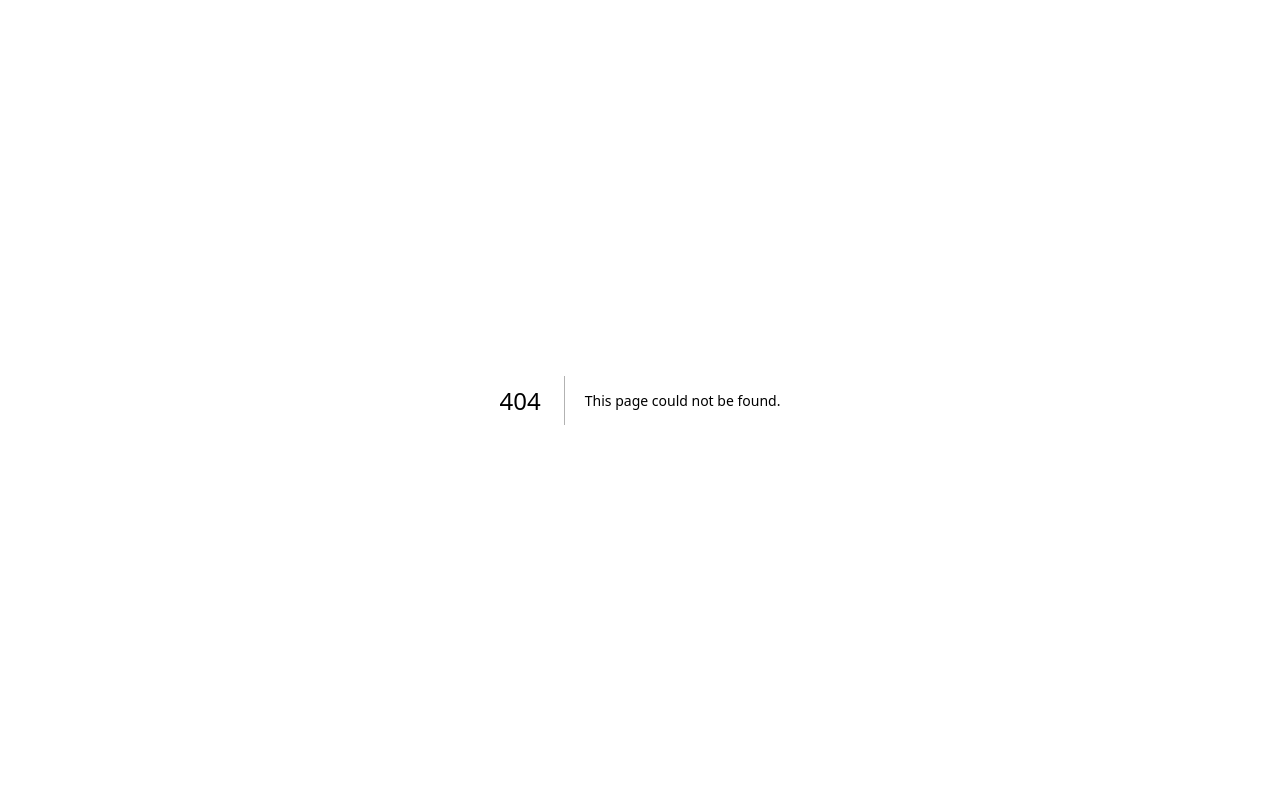
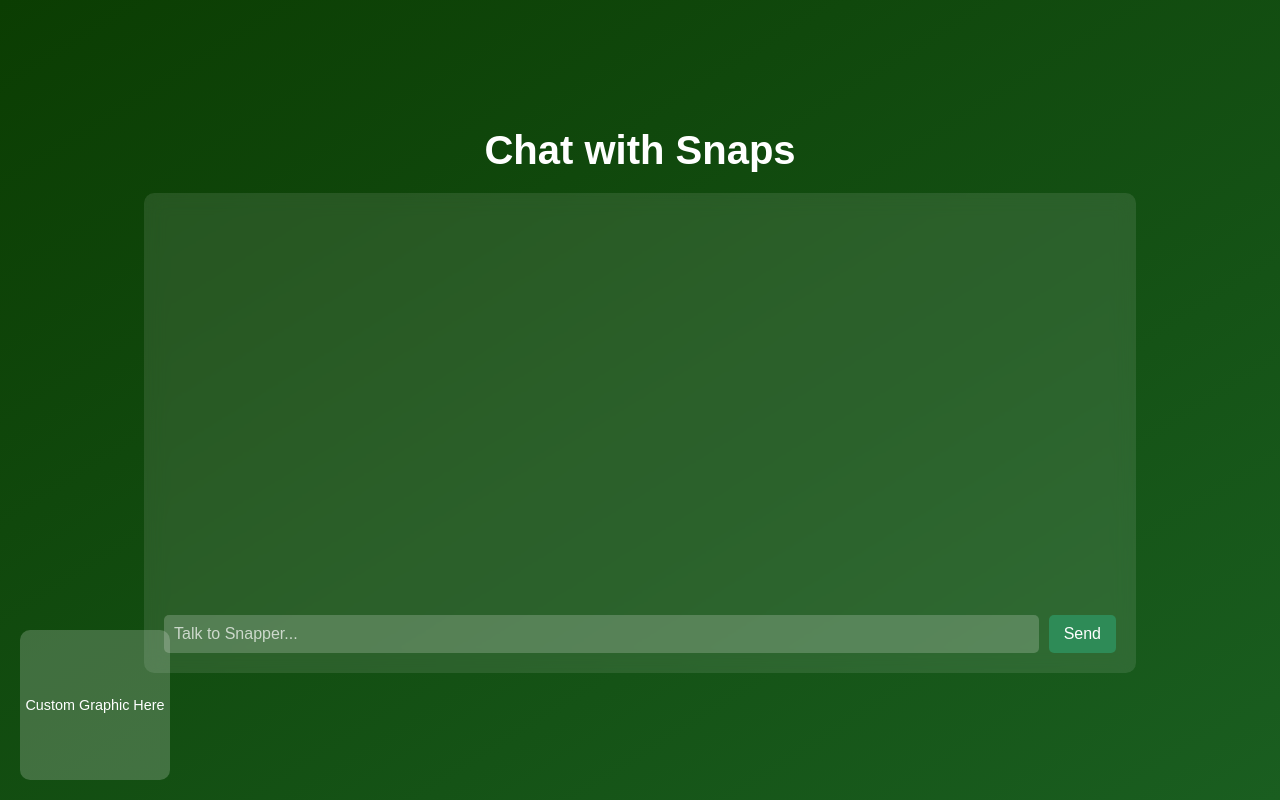
Before and after one commit to christophermcole/snappersstudyspace, a Next.js app: page /Chat in a window 1280 px wide. Before the commit this address had no page. Built offline with nearby package versions, Linux system fonts and the light colour scheme.

Commit message:
calendar and chat pages, no api fully integrated

```diff
--- /dev/null
+++ b/pages/Chat.js
@@ -0,0 +1,140 @@
+import React, { useState } from 'react';
+import styled from 'styled-components';
+
+const ChatWithSnaps = () => {
+  const [messages, setMessages] = useState([]);
+  const [input, setInput] = useState("");
+
+  const handleSendMessage = async () => {
+    if (input.trim() === "") return;
+
+    const userMessage = { sender: "user", text: input };
+    setMessages([...messages, userMessage]);
+    setInput("");
+
+    // Simulating Snaps' response (Replace with actual API call to OpenAI ChatGPT)
+    const snapsResponse = { sender: "snaps", text: "Thinking..." };
+    setMessages([...messages, userMessage, snapsResponse]);
+  };
+
+  return (
+    <PageContainer>
+      <Header>Chat with Snaps</Header>
+      <ChatContainer>
+        <MessagesContainer>
+          {messages.map((msg, index) => (
+            <Message key={index} sender={msg.sender}>
+              {msg.text}
+            </Message>
+          ))}
+        </MessagesContainer>
+        <InputContainer>
+          <ChatInput
+            type="text"
+            placeholder="Talk to Snapper..."
+            value={input}
+            onChange={(e) => setInput(e.target.value)}
+          />
+          <SendButton onClick={handleSendMessage}>Send</SendButton>
+        </InputContainer>
+      </ChatContainer>
+      <GraphicPlaceholder>Custom Graphic Here</GraphicPlaceholder>
+    </PageContainer>
+  );
+};
+
+const PageContainer = styled.div`
+  background: linear-gradient(to bottom right, #0b3d02, #1a5e20);
+  width: 100%;
+  height: 100vh;
+  display: flex;
+  flex-direction: column;
+  align-items: center;
+  justify-content: center;
+  color: white;
+  padding: 20px;
+  position: relative;
+`;
+
+const Header = styled.h1`
+  font-size: 2.5rem;
+  margin-bottom: 20px;
+`;
+
+const ChatContainer = styled.div`
+  width: 80%;
+  height: 60vh;
+  background-color: rgba(255, 255, 255, 0.1);
+  border-radius: 10px;
+  display: flex;
+  flex-direction: column;
+  justify-content: space-between;
+  padding: 20px;
+  backdrop-filter: blur(10px);
+`;
+
+const MessagesContainer = styled.div`
+  flex-grow: 1;
+  overflow-y: auto;
+  margin-bottom: 10px;
+`;
+
+const Message = styled.div`
+  background-color: ${({ sender }) => (sender === "user" ? "#2e8b57" : "#8fbc8f")};
+  padding: 10px;
+  border-radius: 5px;
+  margin-bottom: 10px;
+  width: fit-content;
+  max-width: 80%;
+  align-self: ${({ sender }) => (sender === "user" ? "flex-end" : "flex-start")};
+  color: white;
+`;
+
+const InputContainer = styled.div`
+  display: flex;
+  gap: 10px;
+`;
+
+const ChatInput = styled.input`
+  flex-grow: 1;
+  padding: 10px;
+  font-size: 1rem;
+  border-radius: 5px;
+  border: none;
+  background: rgba(255, 255, 255, 0.2);
+  color: white;
+  &::placeholder {
+    color: rgba(255, 255, 255, 0.7);
+  }
+`;
+
+const SendButton = styled.button`
+  padding: 10px 15px;
+  font-size: 1rem;
+  background-color: #2e8b57;
+  color: white;
+  border: none;
+  border-radius: 5px;
+  cursor: pointer;
+  transition: background 0.3s ease;
+  &:hover {
+    background-color: #3cb371;
+  }
+`;
+
+const GraphicPlaceholder = styled.div`
+  position: absolute;
+  bottom: 20px;
+  left: 20px;
+  width: 150px;
+  height: 150px;
+  background-color: rgba(255, 255, 255, 0.2);
+  border-radius: 10px;
+  display: flex;
+  align-items: center;
+  justify-content: center;
+  color: white;
+  font-size: 0.9rem;
+`;
+
+export default ChatWithSnaps;
--- /dev/null
+++ b/pages/api/GoogleCalendar.js
@@ -0,0 +1,25 @@
+import { google } from "googleapis";
+import { getSession } from "next-auth/react";
+
+export default async function handler(req, res) {
+  const session = await getSession({ req });
+
+  if (!session) {
+    return res.status(401).json({ error: "Unauthorized" });
+  }
+
+  const auth = new google.auth.OAuth2();
+  auth.setCredentials({ access_token: session.accessToken });
+
+  const calendar = google.calendar({ version: "v3", auth });
+
+  const events = await calendar.events.list({
+    calendarId: "primary",
+    timeMin: new Date().toISOString(),
+    maxResults: 10,
+    singleEvents: true,
+    orderBy: "startTime",
+  });
+
+  res.status(200).json(events.data.items);
+}
```
Also changed, not shown: pages/Calendar.js (added, +48 -0 lines), pages/api/auth/nextauth.js (added, +22 -0 lines).
